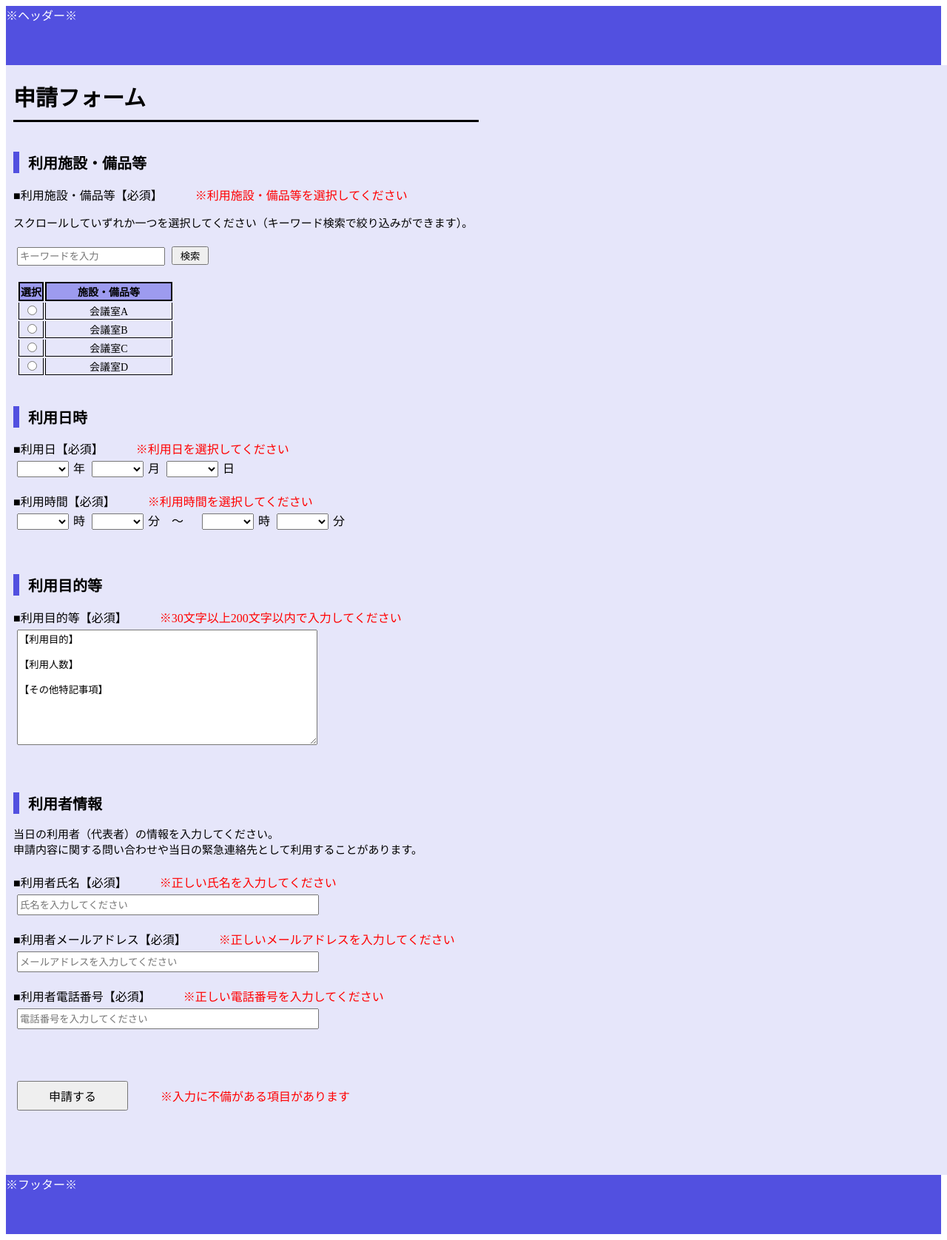
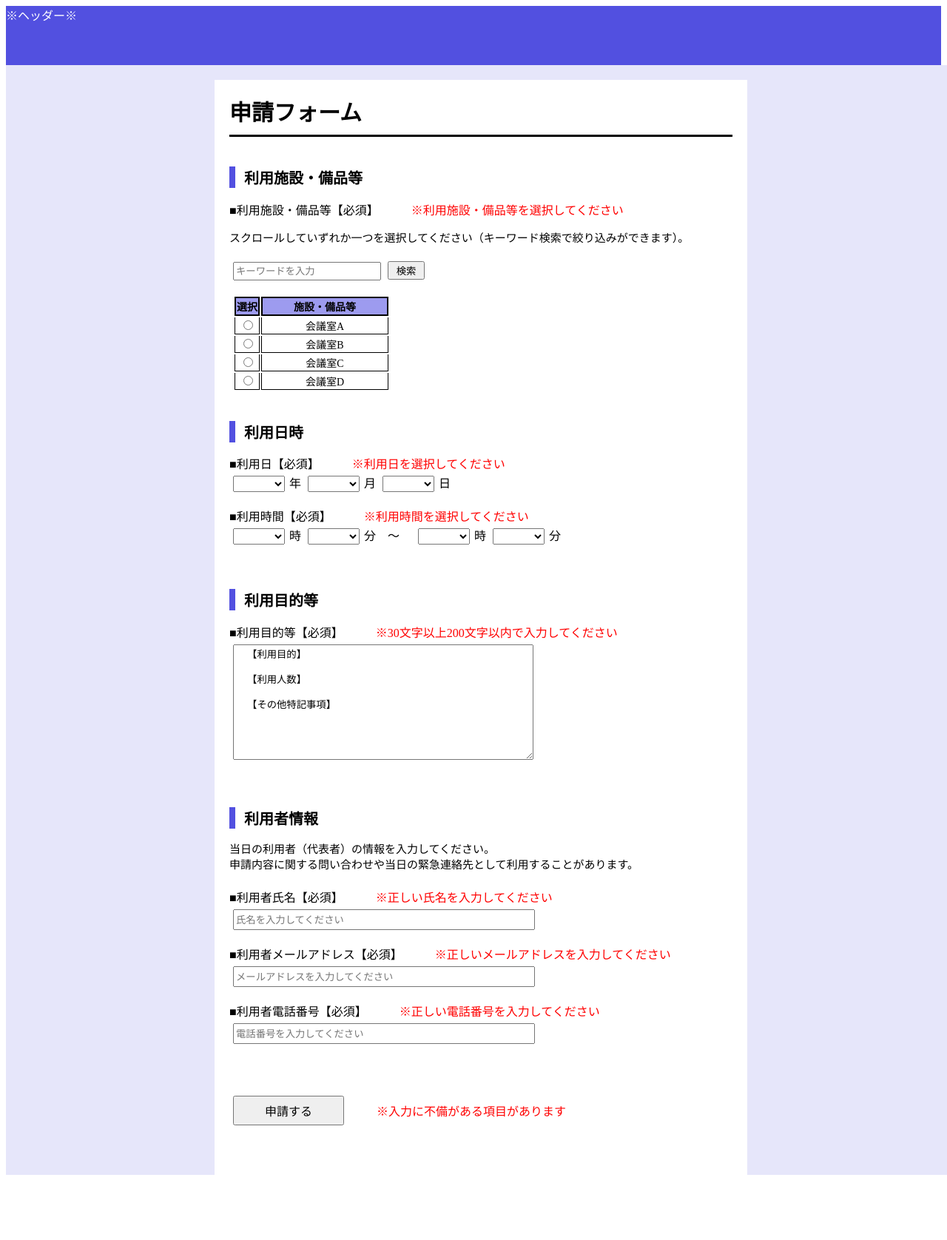
Before and after one commit to hackathon-Cteam/shinseikun, a Flask app: template ChatApp/view/templates/application-form.html in a window 1280 px wide. Shown: the whole page at 74% size. After the commit the page ends 1588 px from the top, so only its background shows below. Run offline with Flask 2, Linux system fonts and the light colour scheme; the template is opened without the code that fills it, so the values that code supplies are empty.

Commit message:
中央寄せ

```diff
--- a/ChatApp/view/static/css/application-form.css
+++ b/ChatApp/view/static/css/application-form.css
@@ -4,6 +4,24 @@
   color: white;
   background-color: #5250e0;
   height: 80px;
+}
+
+.application-form-background {
+  background-color: #E6E6FA;
+  width: 100%;
+  height: 1500px;
+  display: flex;
+  padding-left: 10px;
+}
+
+.application-form-wrapper {
+  background-color: #ffffff;
+  width: 680px;
+  height: 1500px;
+  padding-left: 20px;
+  padding-right: 20px;
+  margin: auto;
+  margin-top: 20px;
 }
 
 /* スクロールバーの調整 */
@@ -100,14 +118,6 @@ th {
   color: black;
 }
 
-.application-form-wrapper {
-  background-color: #E6E6FA;
-  width: 100%;
-  height: 1500px;
-  display: flex;
-  padding-left: 10px;
-}
-
 .application-form-title {
   color: black;
   font-size: 30px;
--- a/ChatApp/view/templates/application-form.html
+++ b/ChatApp/view/templates/application-form.html
@@ -12,11 +12,21 @@
  <!----- /header ----->
 
  <!----- main ----->
+  <!----- 全体背景 ----->
+  <div class="application-form-background">
+    <!----- フォーム枠 ----->
     <div class="application-form-wrapper">
+    <!----- ※フォーム適用※ ----->
     <form class="application-form" method="post">
+
+      <!----- フォーム要素 ----->
+      <div class="application-form-area">
+
           <h1 class="application-form-title">申請フォーム</h1>
 
-<!----- 利用目的等 ----->
+      <div>
+
+      <!----- 利用施設・備品等 ----->
           <div>
             <h2 class="application-form-category">利用施設・備品等</h2>
                 <label for="purpose">■利用施設・備品等【必須】</label>
@@ -189,13 +199,12 @@
             <ul class="application-form-flashes">※入力に不備がある項目があります</ul>　　<!----- 出し分け処理必要 ----->
           </div>
 
-
-
+      </div>
+    </div>
  </div>
  <!----- /main ----->
 
  <!----- footer ----->
- <div class="header-footer">※フッター※</div>
  <!----- /footer ----->
  </body>
 </html>
```
Lines whose indentation alone changed are shown as unchanged.
